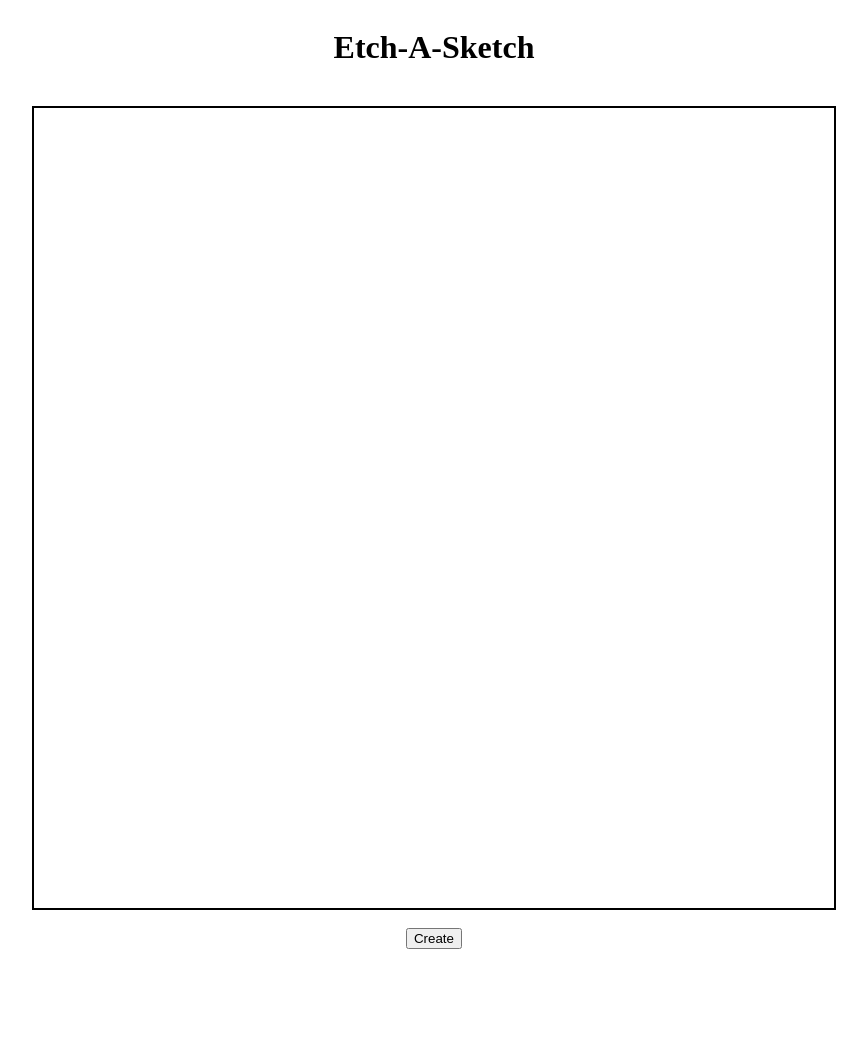
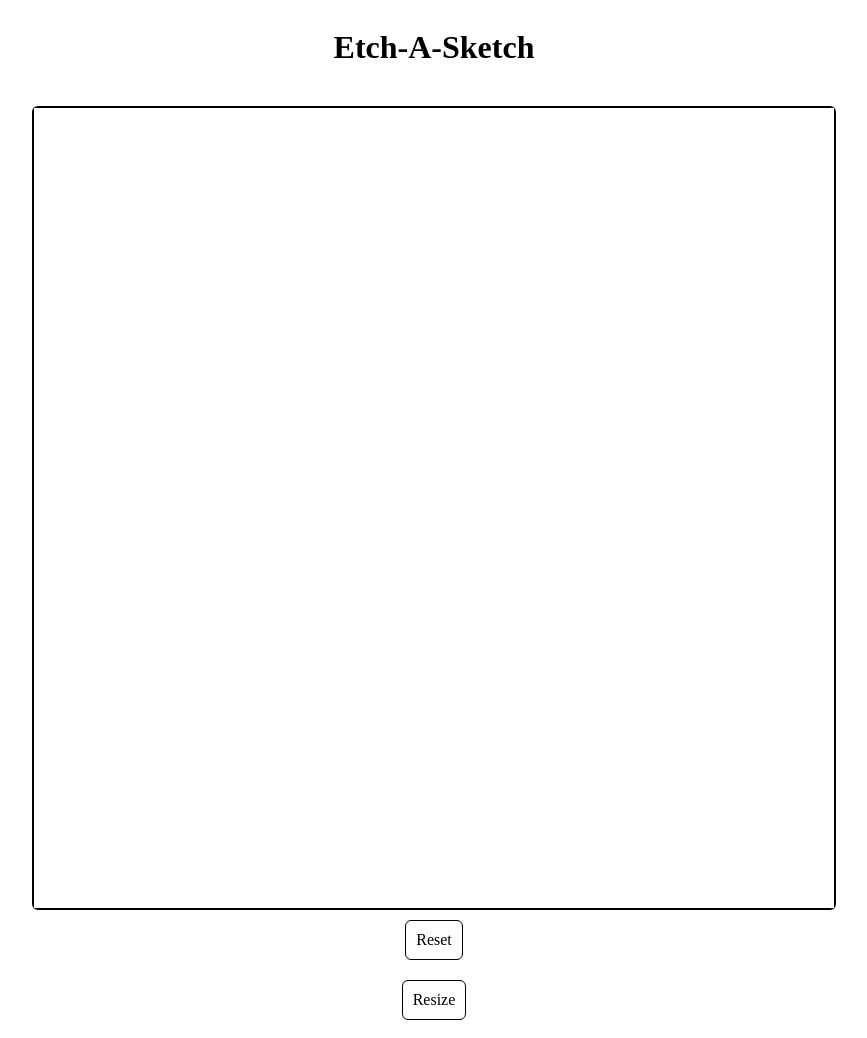
Before and after one commit to kevjmay/etch-a-sketch, a plain HTML site: page index.html in a window 1280 px wide. Shown: the whole page, without its empty margins (206-1073 px from the left). Before the commit the page ends 957 px from the top, so only its background shows below. Drawn offline with Linux system fonts and the light colour scheme.

Commit message:
Added in reset and resize functionality

```diff
--- a/index.html
+++ b/index.html
@@ -11,7 +11,5 @@
     <h1>Etch-A-Sketch</h1>
     <br>
     <div class="container"></div>
-    <br>
-    <button class="createButton">Create</button>
 </body>
 </html>
--- a/index.js
+++ b/index.js
@@ -3,17 +3,75 @@
 document.addEventListener("DOMContentLoaded", function() {
 const container = document.querySelector('.container');
 
-    // Create 16x16 grid
-    const number = 16;
-    for (let i = 0; i < number * number; i++) {
-        const grid = document.createElement('div');
-        grid.classList.add('grid');
+const resetButton = document.createElement('resetButton');
+resetButton.classList.add('resetButton')
+resetButton.textContent = 'Reset';
 
-        grid.addEventListener('mouseover', function() {
+const resizeButton = document.createElement('resizeButton');
+resizeButton.classList.add('resizeButton')
+resizeButton.textContent = 'Resize';
+
+//function to resize the canvas with prompt
+
+function resizeCanvas() {
+    let newSize = prompt('Enter in a number between range: 2 - 100')
+
+    //Validation
+    newSize = parseInt(newSize);
+    if (newSize < 2 || newSize > 100 || newSize === isNaN) {
+        alert('Please enter a valid number between 2 and 100.')
+        return;
+    }
+
+    //While loop to remove existing grid
+    while(container.firstChild) {
+        container.removeChild(container.firstChild);
+    }
+
+    createGrid(newSize)
+
+}
+
+//function to reset the canvas to blank
+function resetCanvas() {
+    const grids = document.querySelectorAll('.grid');
+    grids.forEach(grid => {
+        grid.style.backgroundColor = 'white';
+    });
+}
+
+resetButton.addEventListener('click', resetCanvas)
+resizeButton.addEventListener('click', resizeCanvas)
+
+document.body.appendChild(resetButton)
+document.body.appendChild(resizeButton)
+
+//Create grid
+    function createGrid(size) {
+        for (let i = 0; i < size * size; i++) {
+            const grid = document.createElement('div');
+            grid.classList.add('grid');
+
+            // Add event listener for mouseover
+            grid.addEventListener('mouseover', function() {
             grid.style.backgroundColor = 'black';
-        });
+            });
 
-        container.appendChild(grid);
+            container.appendChild(grid);
+
         }
+    }
 
+// const number = 16;
+// for (let i = 0; i < number * number; i++) {
+//     const grid = document.createElement('div');
+//     grid.classList.add('grid');
+
+//     grid.addEventListener('mouseover', function() {
+//         grid.style.backgroundColor = 'black';
+//     });
+
+//     container.appendChild(grid);
+//     }
+createGrid(16)
 });
--- a/styles.css
+++ b/styles.css
@@ -11,6 +11,7 @@ align-items: center;
 flex-wrap: wrap;
 width: 800px;
 border: 2px solid black;
+border-radius: 6px;
 }
 
 .grid {
@@ -22,3 +23,15 @@ background-color: white;
 .grid:hover {
     background-color: black;
 }
+
+.resetButton, .resizeButton {
+    margin: 10px;
+    padding: 10px;
+    border: 1px solid black;
+    border-radius: 6px;
+    cursor: pointer;
+}
+
+.resetButton:hover, .resizeButton:hover {
+    background-color: lightgrey;
+}
```
